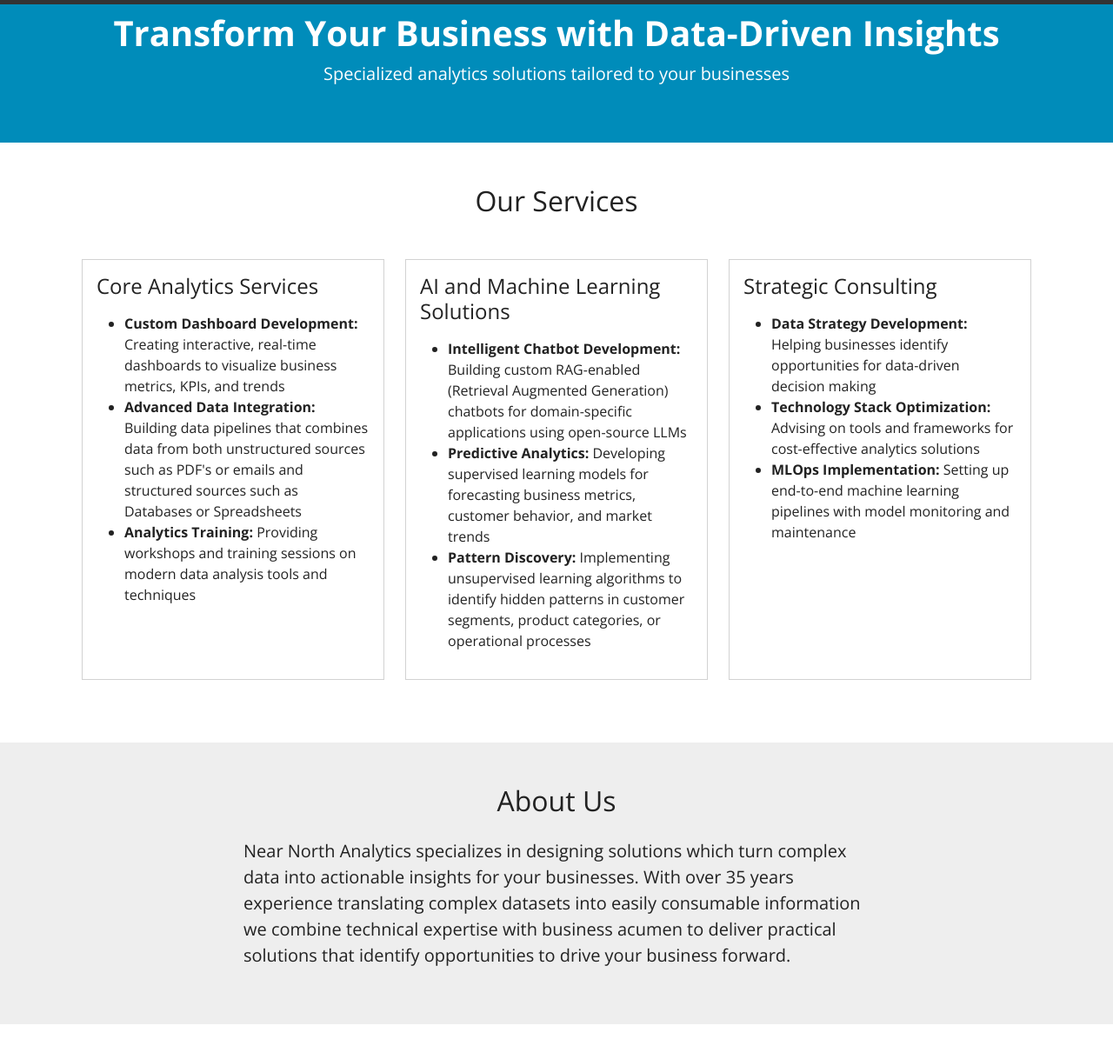
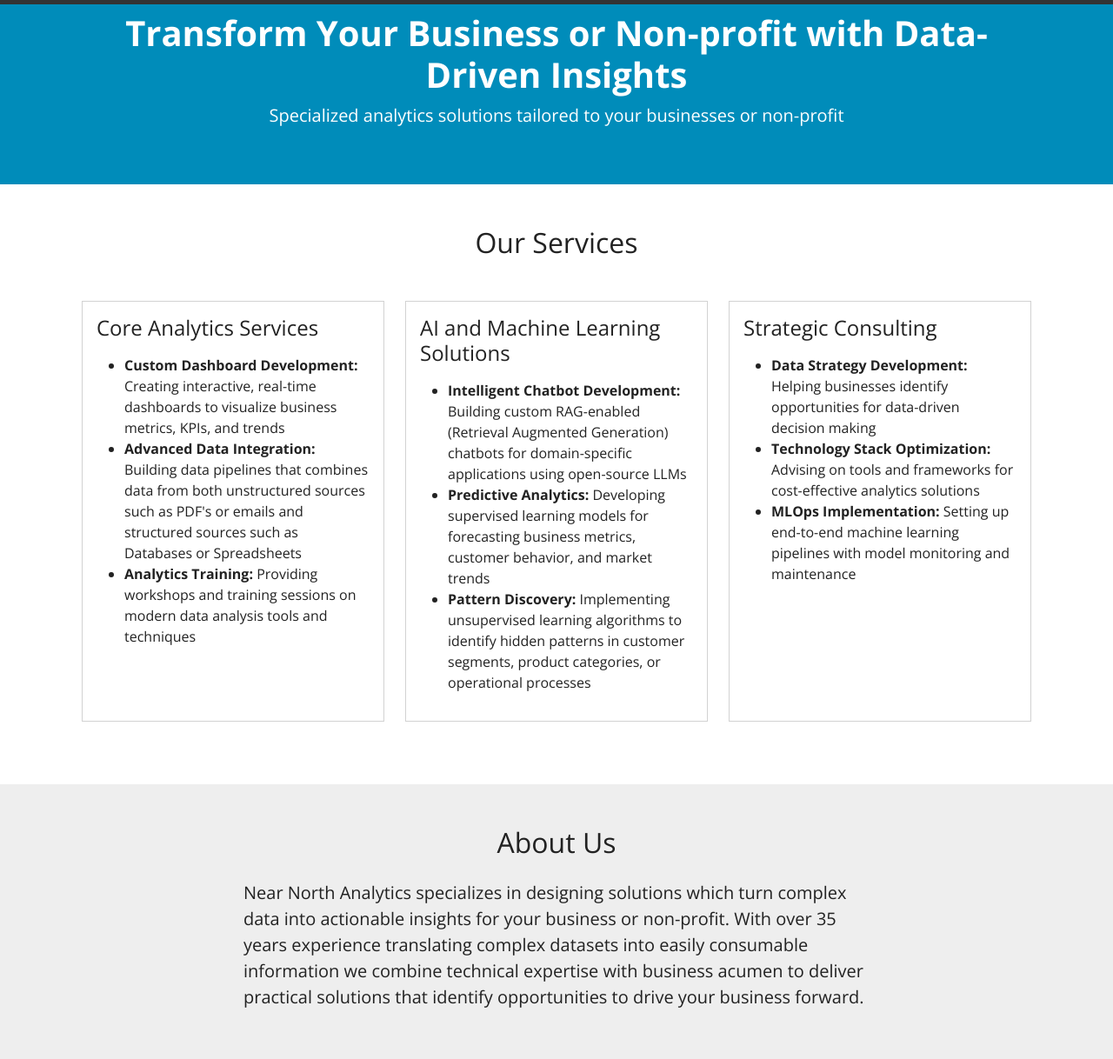
Before and after one commit to john-a-ellis/nearnorthanalytics, a plain HTML site: page index.html in a window 1280 px wide. Shown: the part 82-1300 px from the top of the page at 87% size. Drawn offline with nearby package versions, Linux system fonts and the light colour scheme; a web font is replaced by a local one.

Commit message:
Adding Non-profits

```diff
--- a/index.html
+++ b/index.html
@@ -36,8 +36,8 @@
     <!-- Hero Section -->
     <header class="bg-primary text-white text-center py-5 mt-5">
         <div class="container px-4">
-            <h1 class="fw-bolder">Transform Your Business with Data-Driven Insights</h1>
-            <p class="lead">Specialized analytics solutions tailored to your businesses</p>
+            <h1 class="fw-bolder">Transform Your Business or Non-profit with Data-Driven Insights</h1>
+            <p class="lead">Specialized analytics solutions tailored to your businesses or non-profit</p>
         </div>
     </header>
 
@@ -92,7 +92,7 @@
             <div class="row gx-4 justify-content-center">
                 <div class="col-lg-8">
                     <h2 class="text-center mb-4">About Us</h2>
-                    <p class="lead">Near North Analytics specializes in designing solutions which turn complex data into actionable insights for your businesses. With over 35 years experience translating complex datasets into easily consumable information we combine technical expertise with business acumen to deliver practical solutions that identify opportunities to drive your business forward.</p>
+                    <p class="lead">Near North Analytics specializes in designing solutions which turn complex data into actionable insights for your business or non-profit. With over 35 years experience translating complex datasets into easily consumable information we combine technical expertise with business acumen to deliver practical solutions that identify opportunities to drive your business forward.</p>
                 </div>
             </div>
         </div>
```
